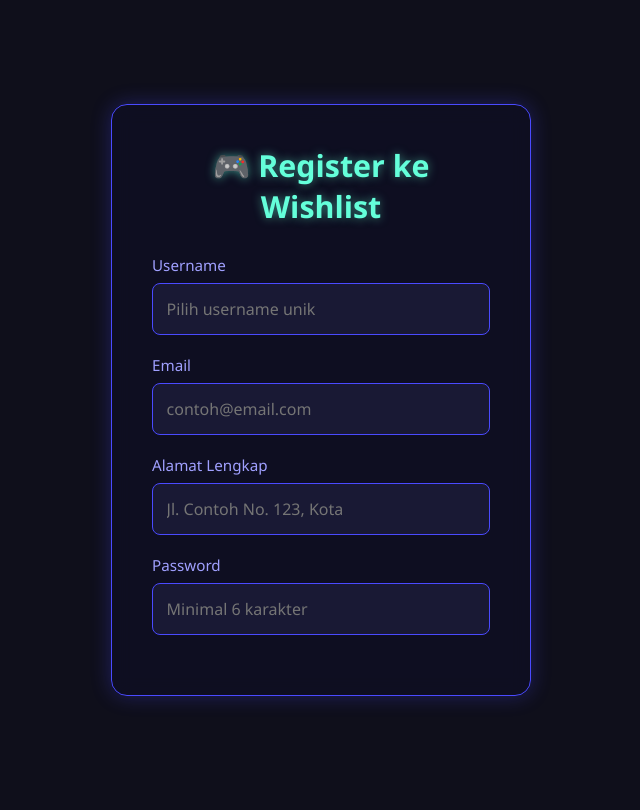
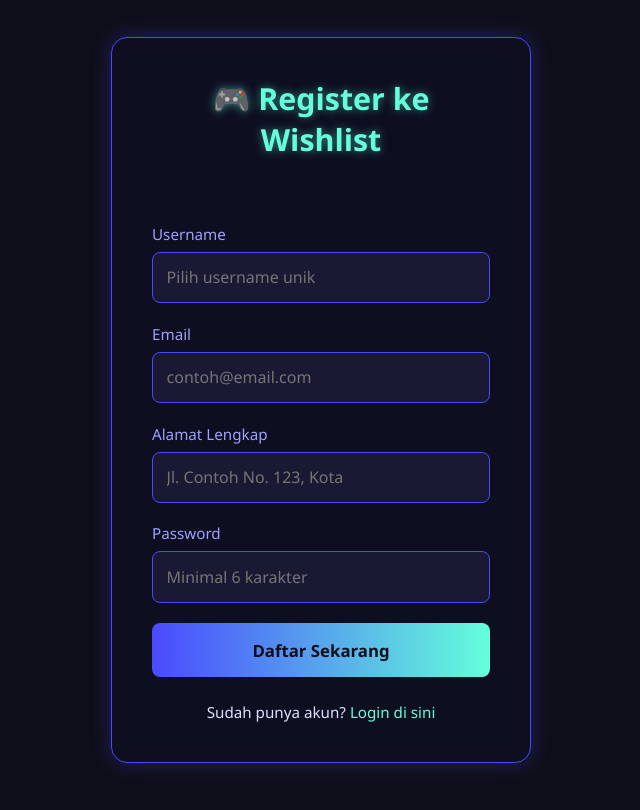
Before and after one commit to ArleyX22/frontend-microservice, a plain HTML site: page register.html in a window 1280 px wide. Shown: the top 810 px of the page, without its empty margins (319-959 px from the left). Drawn offline with Linux system fonts and the light colour scheme.

Commit message:
first commit

```diff
--- a/register.html
+++ b/register.html
@@ -3,7 +3,7 @@
 <head>
   <meta charset="UTF-8" />
   <meta name="viewport" content="width=device-width, initial-scale=1.0"/>
-  <title>Login • Game Wishlist</title>
+  <title>Register • Game Wishlist</title>
   <style>
     * { margin: 0; padding: 0; box-sizing: border-box; font-family: 'Segoe UI', system-ui, sans-serif; }
     body {
@@ -35,8 +35,6 @@
       max-width: 420px;
       box-shadow: 0 0 20px rgba(74, 74, 255, 0.3);
       backdrop-filter: blur(10px);
-      position: relative;
-      z-index: 10;
     }
     h1 {
       text-align: center;
@@ -71,22 +69,19 @@
     }
     button {
       width: 100%;
-    padding: 0.9rem;
-    background: #4dabf7; /* 🔥 ganti warna */
-    color: white;
+      padding: 0.95rem;
+      background: linear-gradient(90deg, #4a4aff, #64ffda);
+      color: #0f0f1b;
       border: none;
       border-radius: 8px;
+      font-weight: 700;
       font-size: 1.05rem;
-    font-weight: 600;
       cursor: pointer;
-    margin-top: 10px; /* 🔥 kasih jarak */
-    transition: background 0.3s;
+      transition: transform 0.2s;
     }
-
     button:hover {
-  background: #339af0;
+      transform: scale(1.02);
     }
-
     .footer-link {
       text-align: center;
       margin-top: 1.6rem;
@@ -107,21 +102,33 @@ button:hover {
 <body>
   <div class="login-card">
     <h1>🎮 Register ke Wishlist</h1>
+    <div class="error" id="error"></div>
+
     <div class="input-group">
       <label for="username">Username</label>
-  <input type="text" id="username" placeholder="Pilih username unik" />
+      <input type="text" id="username" placeholder="Pilih username unik" autocomplete="username" />
     </div>
+
     <div class="input-group">
       <label for="email">Email</label>
-  <input type="email" id="email" placeholder="contoh@email.com" />
+      <input type="email" id="email" placeholder="contoh@email.com" autocomplete="email" />
     </div>
+
     <div class="input-group">
       <label for="alamat">Alamat Lengkap</label>
-  <input type="text" id="alamat" placeholder="Jl. Contoh No. 123, Kota" />
+      <input type="text" id="alamat" placeholder="Jl. Contoh No. 123, Kota" autocomplete="street-address" />
     </div>
+
     <div class="input-group">
       <label for="password">Password</label>
-  <input type="password" id="password" placeholder="Minimal 6 karakter" />
+      <input type="password" id="password" placeholder="Minimal 6 karakter" autocomplete="new-password" />
+    </div>
+
+    <button onclick="register()">Daftar Sekarang</button>
+
+    <div class="footer-link">
+      Sudah punya akun? <a href="">Login di sini</a>
+    </div>
   </div>
 
   <script>
@@ -134,16 +141,18 @@ button:hover {
       err.textContent = '';
 
       if (!u || !e || !a || !p || p.length < 6) {
-      return err.textContent = 'Isi semua kolom (password min 6 karakter)';
+        return err.textContent = 'Semua kolom wajib diisi, password minimal 6 karakter';
       }
 
       try {
-      const res = await fetch('https://auth-mircoservice.vercel.app/api/register', {
+        const res = await fetch('https://auth-service-steel.vercel.app/api/register', {
           method: 'POST',
           headers: { 'Content-Type': 'application/json' },
           body: JSON.stringify({ username: u, email: e, alamat: a, password: p })
         });
+
         const data = await res.json();
+
         if (res.ok) {
           alert('Pendaftaran berhasil! Silakan login.');
           window.location.href = '';
@@ -151,7 +160,7 @@ button:hover {
           err.textContent = data.error || 'Pendaftaran gagal';
         }
       } catch (e) {
-      err.textContent = 'Kesalahan koneksi';
+        err.textContent = 'Kesalahan koneksi atau server tidak merespons';
       }
     }
   </script>
```
Lines whose indentation alone changed are shown as unchanged.
